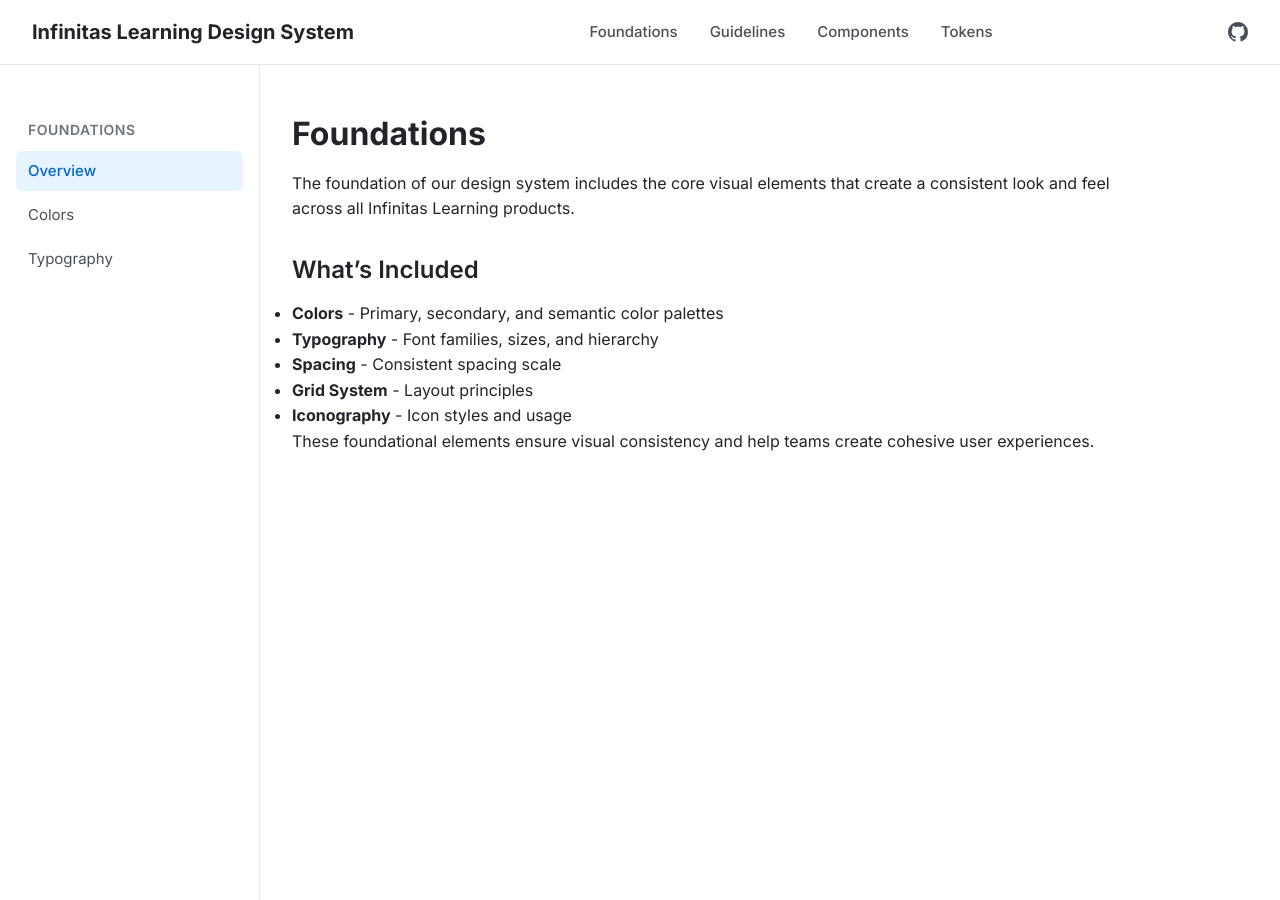
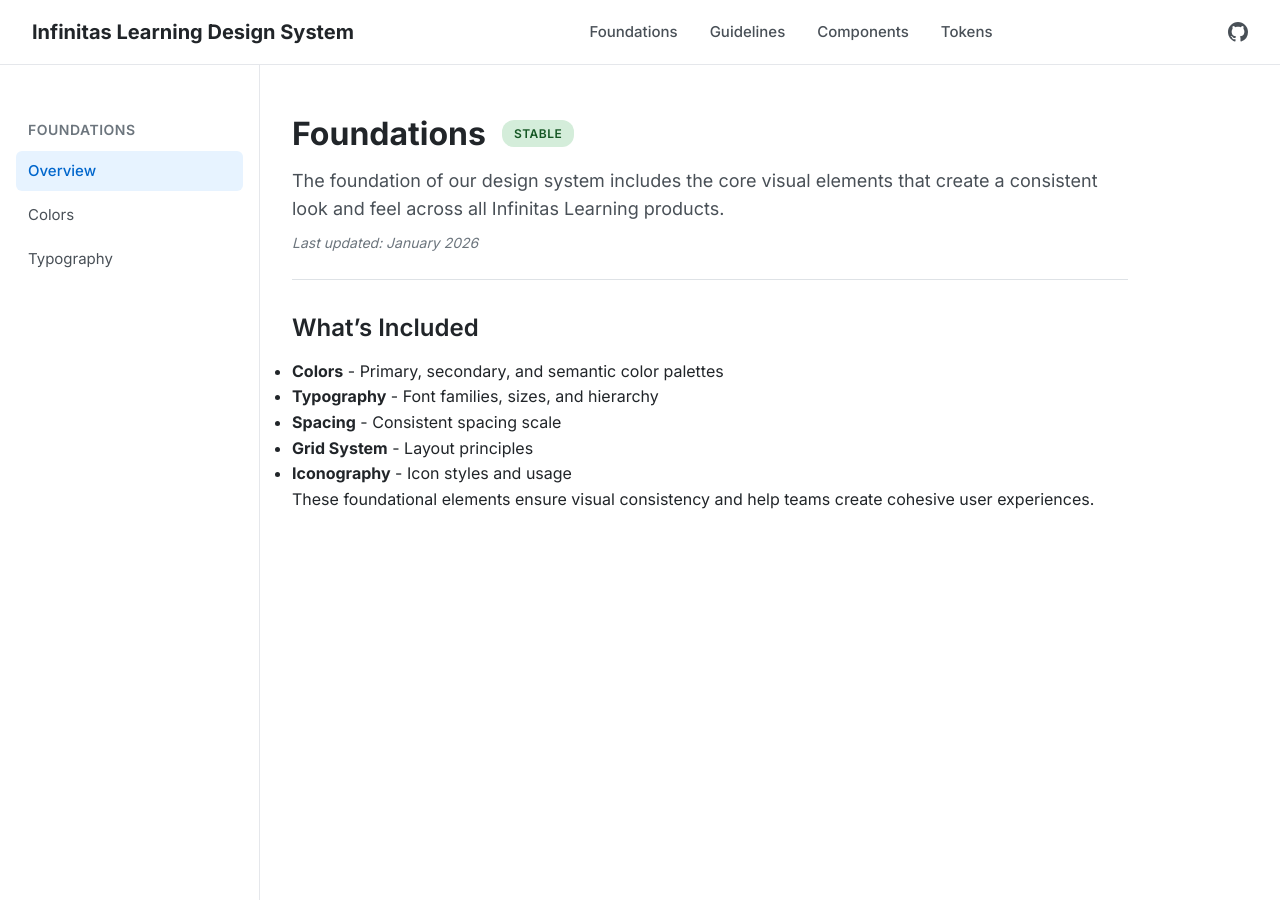
Before and after one commit to neatlittlemacapps/neatlittlemacapps-blog, a Jekyll site: the page built from foundations/index.md, in a window 1280 px wide and 900 px high. Built offline with Jekyll 4.4.1, drawn with Linux system fonts in a browser that asks for light colours.

Commit message:
test foundations heading

```diff
--- a/foundations/index.md
+++ b/foundations/index.md
@@ -6,9 +6,12 @@ has_children: true
 permalink: /foundations/
 ---
 
-# Foundations
-
-The foundation of our design system includes the core visual elements that create a consistent look and feel across all Infinitas Learning products.
+{% include hero.html
+   title="Foundations"
+   status="stable"
+   description="The foundation of our design system includes the core visual elements that create a consistent look and feel across all Infinitas Learning products.
+"
+   updated="January 2026" %}
 
 ## What's Included
 
```
